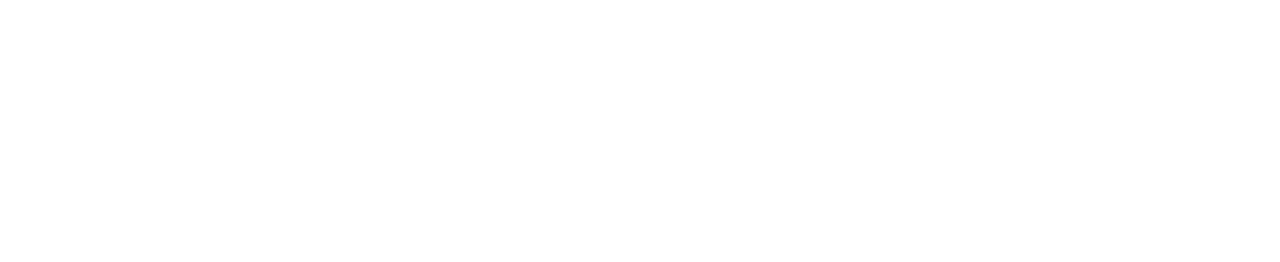
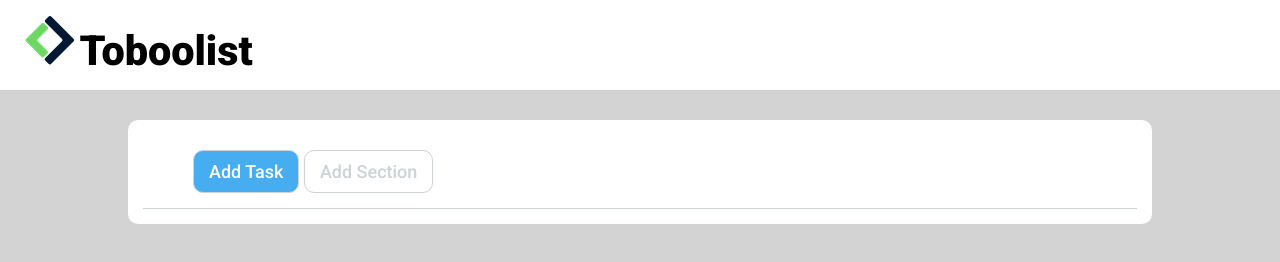
Before and after one commit to GianfrancoGhiani/html-css-toboolist, a plain HTML site: page index.html in a window 1280 px wide. Drawn offline with Linux system fonts and the light colour scheme.

Commit message:
topbar+buttons bar

```diff
--- a/css/style.css
+++ b/css/style.css
@@ -1,5 +1,65 @@
+/* General */
 *{
     margin: 0;
     padding: 0;
     box-sizing: border-box;
+    background-color: lightgrey;
+    font-family: 'Roboto', sans-serif;
+    font-size: 18px;
 }
+
+
+/* page body */
+.blue{
+    background-color: #47ADF1;
+    color: white;
+}
+.orange{
+    background-color: #F29E33;
+}
+.green{
+    background-color:#B0C926 ;
+}
+.darkgreen{
+    background-color: #64C0A9;
+}
+.pink{
+    background-color: #D863A1;
+}
+.purple{
+    background-color: #9C72E4;
+}
+.white-space{
+    background-color: white;
+    padding: 15px 25px;
+}
+.white{
+    background-color: white;
+}
+header{
+    margin-bottom: 30px;
+}
+#pagetitle{
+    font-size: 2.3rem;
+    font-weight: 900;
+}
+main{
+    background-color: white;
+    border-radius: 10px;
+    width: 80%;
+    padding: 15px;
+    margin:0 auto;
+}
+.button{
+    padding: 10px 15px;
+    border-radius: 10px;
+    border: 1px solid #CCD2D6;
+    font-weight: 500;
+}
+.grey-text{
+    color: #CCD2D6;
+}
+.grey-border{
+    padding:15px 50px;;
+    border-bottom: 1px solid #CCD2D6;
+}
--- a/index.html
+++ b/index.html
@@ -5,9 +5,27 @@
         <meta http-equiv="X-UA-Compatible" content="IE=edge">
         <meta name="viewport" content="width=device-width, initial-scale=1.0">
         <link rel="stylesheet" href="css/style.css">
+        <link rel="preconnect" href="https://fonts.googleapis.com">
+        <link rel="preconnect" href="https://fonts.gstatic.com" crossorigin>
+        <link href="https://fonts.googleapis.com/css2?family=Roboto:ital,wght@0,400;0,500;0,700;0,900;1,400;1,500;1,700;1,900&display=swap" rel="stylesheet">
         <title>Toboolist</title>
     </head>
     <body>
+        <header>
+            <!-- topbar -->
+            <div class="white-space">
+                <img  src="img/Logo.png" alt="Boolean Logo" class="white">
+                <span  id="pagetitle" class="white">Toboolist</span>
+            </div>
+        </header>
+        <main>
+            <!-- 2buttons -->
+            <div class="white grey-border">
+                <button class="blue button">Add Task</button>
+                <button class="white button grey-text">Add Section</button>
+            </div>
+            <!-- listbody -->
+        </main>
 
     </body>
 </html>
```
Lines whose indentation alone changed are shown as unchanged.
